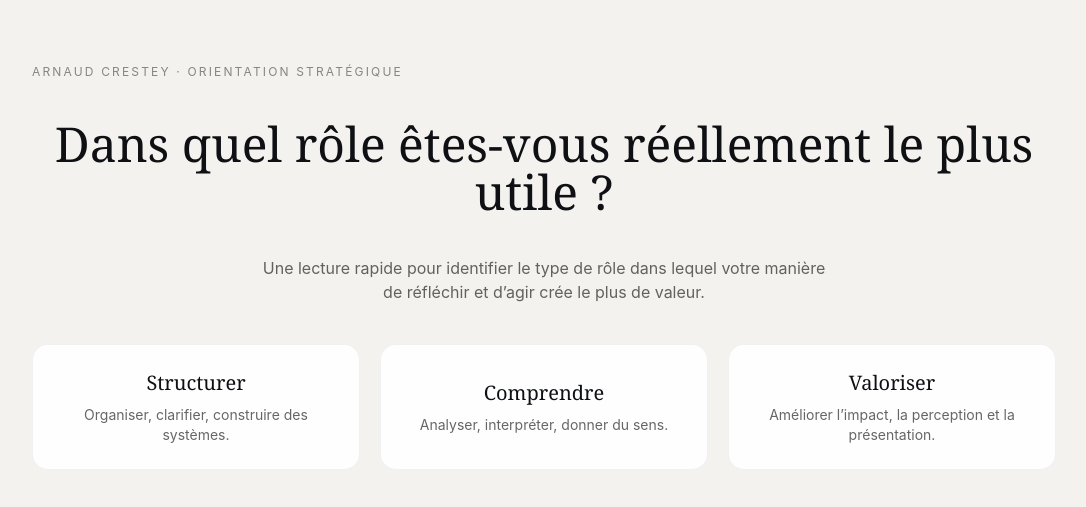
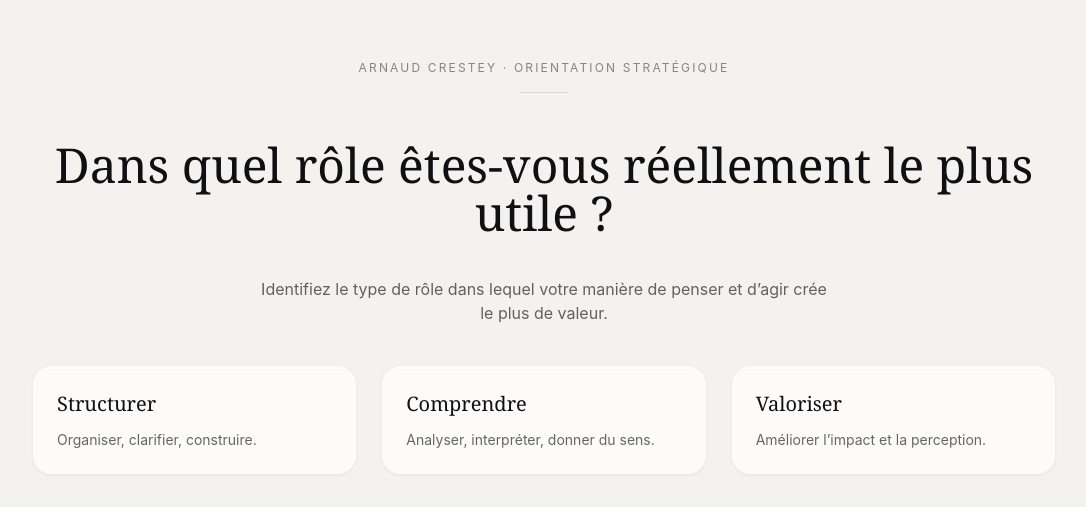
Before and after one commit to arnaudcrestey/POINT-ENTREE-HUB, a Next.js app: page /start in a window 1280 px wide. Shown: the part 133-640 px from the top of the page, without its empty margins (96-1182 px from the left). Built offline with nearby package versions, Linux system fonts and the light colour scheme.

Commit message:
Update page.tsx

```diff
--- a/app/start/page.tsx
+++ b/app/start/page.tsx
@@ -4,7 +4,6 @@ import { useMemo, useState } from "react";
 import { useRouter } from "next/navigation";
 import { QuestionCard } from "@/components/question-card";
 import { Signature } from "@/components/signature";
-import { primaryOptions } from "@/lib/questions";
 import { INITIAL_SCORE, applyDelta, type Answer, type AxisKey, type VectorScore } from "@/lib/scoring";
 
 type Step = "primary" | "followup-1" | "followup-2";
@@ -14,11 +13,6 @@ export default function StartPage() {
   const [step, setStep] = useState<Step>("primary");
   const [score, setScore] = useState<VectorScore>(INITIAL_SCORE);
   const [primary, setPrimary] = useState<AxisKey | null>(null);
-
-  const selectedOption = useMemo(
-    () => primaryOptions.find((o) => o.id === primary) ?? null,
-    [primary]
-  );
 
   const handlePrimary = (axis: AxisKey) => {
     setPrimary(axis);
@@ -35,12 +29,10 @@ export default function StartPage() {
       return;
     }
 
-    const finalScore = applyDelta(updatedScore, {});
-
     const params = new URLSearchParams({
-      s: String(finalScore.structuration),
-      c: String(finalScore.comprehension),
-      v: String(finalScore.valorisation),
+      s: String(updatedScore.structuration),
+      c: String(updatedScore.comprehension),
+      v: String(updatedScore.valorisation),
       primary: primary ?? "",
     });
 
@@ -48,76 +40,70 @@ export default function StartPage() {
   };
 
   return (
-    <main className="min-h-screen px-6 py-12 md:px-12 flex items-center justify-center">
-      <div className="mx-auto w-full max-w-5xl space-y-10">
+    <main className="min-h-screen flex items-center justify-center px-6 py-12 md:px-12">
 
-        <Signature />
+      <div className="w-full max-w-5xl space-y-12">
+
+        {/* SIGNATURE */}
+        <div className="flex flex-col items-center">
+          <Signature />
+          <div className="mt-4 h-px w-12 bg-black/10" />
+        </div>
 
         {step === "primary" && (
-          <section className="space-y-10 text-center">
+          <section className="text-center space-y-10">
 
-            {/* TITRE */}
-            <h1 className="font-serif text-3xl leading-tight md:text-5xl">
+            <h1 className="font-serif text-3xl md:text-5xl leading-tight">
               Dans quel rôle êtes-vous réellement le plus utile ?
             </h1>
 
-            {/* SOUS-TEXTE */}
-            <p className="mx-auto max-w-xl text-sm text-black/60 md:text-base">
-              Une lecture rapide pour identifier le type de rôle dans lequel votre manière de réfléchir et d’agir crée le plus de valeur.
+            <p className="mx-auto max-w-xl text-sm md:text-base text-black/60">
+              Identifiez le type de rôle dans lequel votre manière de penser et d’agir crée le plus de valeur.
             </p>
 
             {/* CARTES */}
-            <div className="grid gap-5 md:grid-cols-3 text-left">
+            <div className="grid gap-6 md:grid-cols-3">
 
-              {/* STRUCTURATION */}
-              <button
-                onClick={() => handlePrimary("structuration")}
-                className="surface p-6 transition-all duration-300 hover:-translate-y-1 hover:border-black/20"
-              >
-                <h2 className="font-serif text-xl">Structurer</h2>
-                <p className="mt-2 text-sm text-black/60">
-                  Organiser, clarifier, construire des systèmes.
-                </p>
-              </button>
-
-              {/* COMPRÉHENSION */}
-              <button
-                onClick={() => handlePrimary("comprehension")}
-                className="surface p-6 transition-all duration-300 hover:-translate-y-1 hover:border-black/20"
-              >
-                <h2 className="font-serif text-xl">Comprendre</h2>
-                <p className="mt-2 text-sm text-black/60">
-                  Analyser, interpréter, donner du sens.
-                </p>
-              </button>
-
-              {/* VALORISATION */}
-              <button
-                onClick={() => handlePrimary("valorisation")}
-                className="surface p-6 transition-all duration-300 hover:-translate-y-1 hover:border-black/20"
-              >
-                <h2 className="font-serif text-xl">Valoriser</h2>
-                <p className="mt-2 text-sm text-black/60">
-                  Améliorer l’impact, la perception et la présentation.
-                </p>
-              </button>
+              {[
+                {
+                  id: "structuration",
+                  title: "Structurer",
+                  desc: "Organiser, clarifier, construire.",
+                },
+                {
+                  id: "comprehension",
+                  title: "Comprendre",
+                  desc: "Analyser, interpréter, donner du sens.",
+                },
+                {
+                  id: "valorisation",
+                  title: "Valoriser",
+                  desc: "Améliorer l’impact et la perception.",
+                },
+              ].map((card) => (
+                <button
+                  key={card.id}
+                  onClick={() => handlePrimary(card.id as AxisKey)}
+                  className="group rounded-[20px] border border-black/5 bg-white/70 backdrop-blur-sm p-6 text-left shadow-sm transition-all duration-300 hover:-translate-y-1 hover:shadow-lg"
+                >
+                  <h2 className="font-serif text-xl">{card.title}</h2>
+                  <p className="mt-3 text-sm text-black/60">{card.desc}</p>
+                </button>
+              ))}
 
             </div>
+
           </section>
         )}
 
-        {selectedOption && step !== "primary" && (
+        {step !== "primary" && (
           <QuestionCard
-            prompt={
-              selectedOption.followUps[
-                step === "followup-1" ? 0 : 1
-              ].prompt
-            }
-            answers={
-              selectedOption.followUps[
-                step === "followup-1" ? 0 : 1
-              ].answers
-            }
+            prompt="Face à une situation complexe, votre premier réflexe est :"
+            answers={[
+              { label: "Structurer et organiser", delta: { structuration: 2 } },
+              { label: "Analyser et comprendre", delta: { comprehension: 2 } },
+              { label: "Améliorer et valoriser", delta: { valorisation: 2 } },
+            ]}
             onSelect={handleFollowUp}
           />
         )}
```
